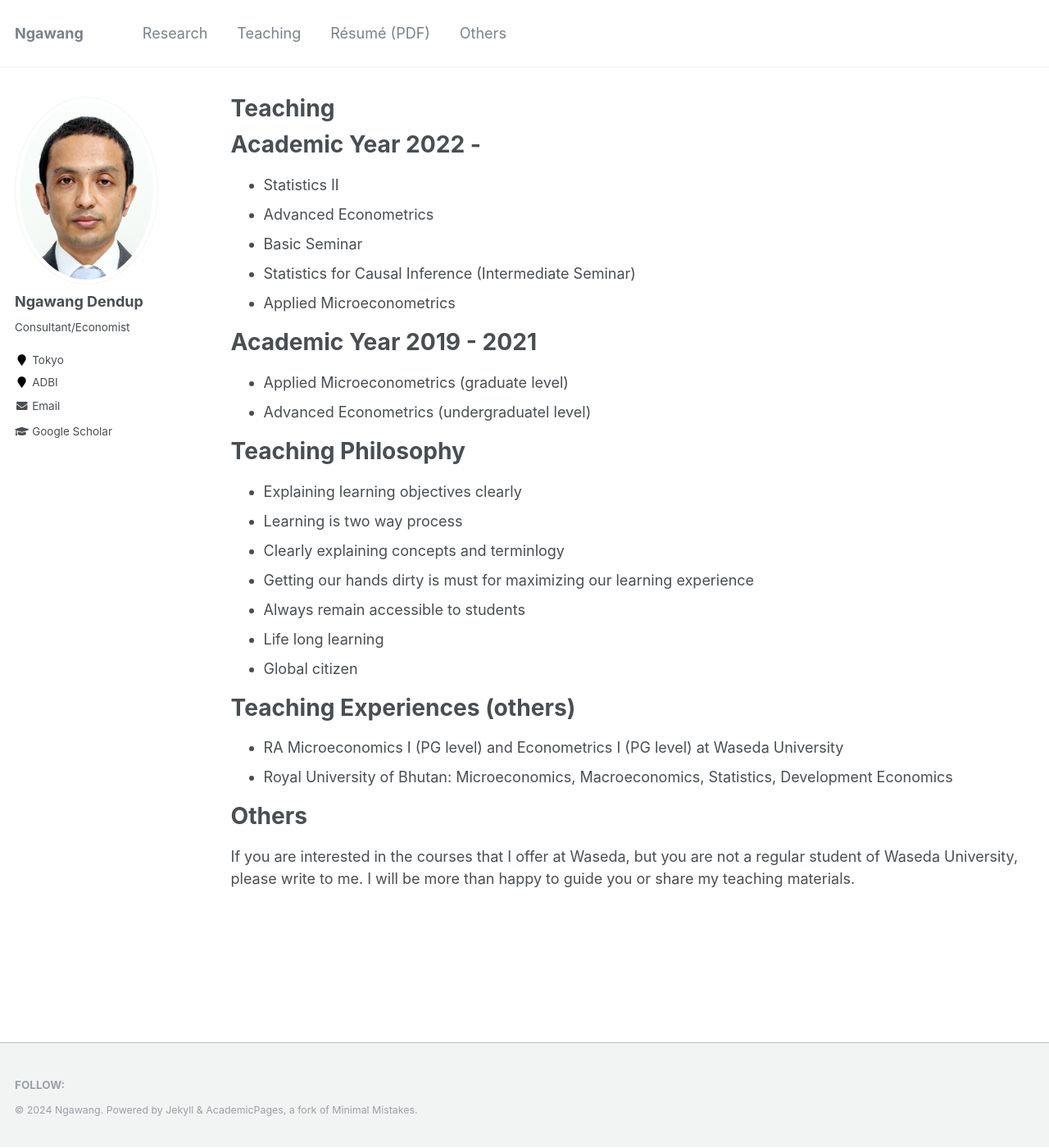
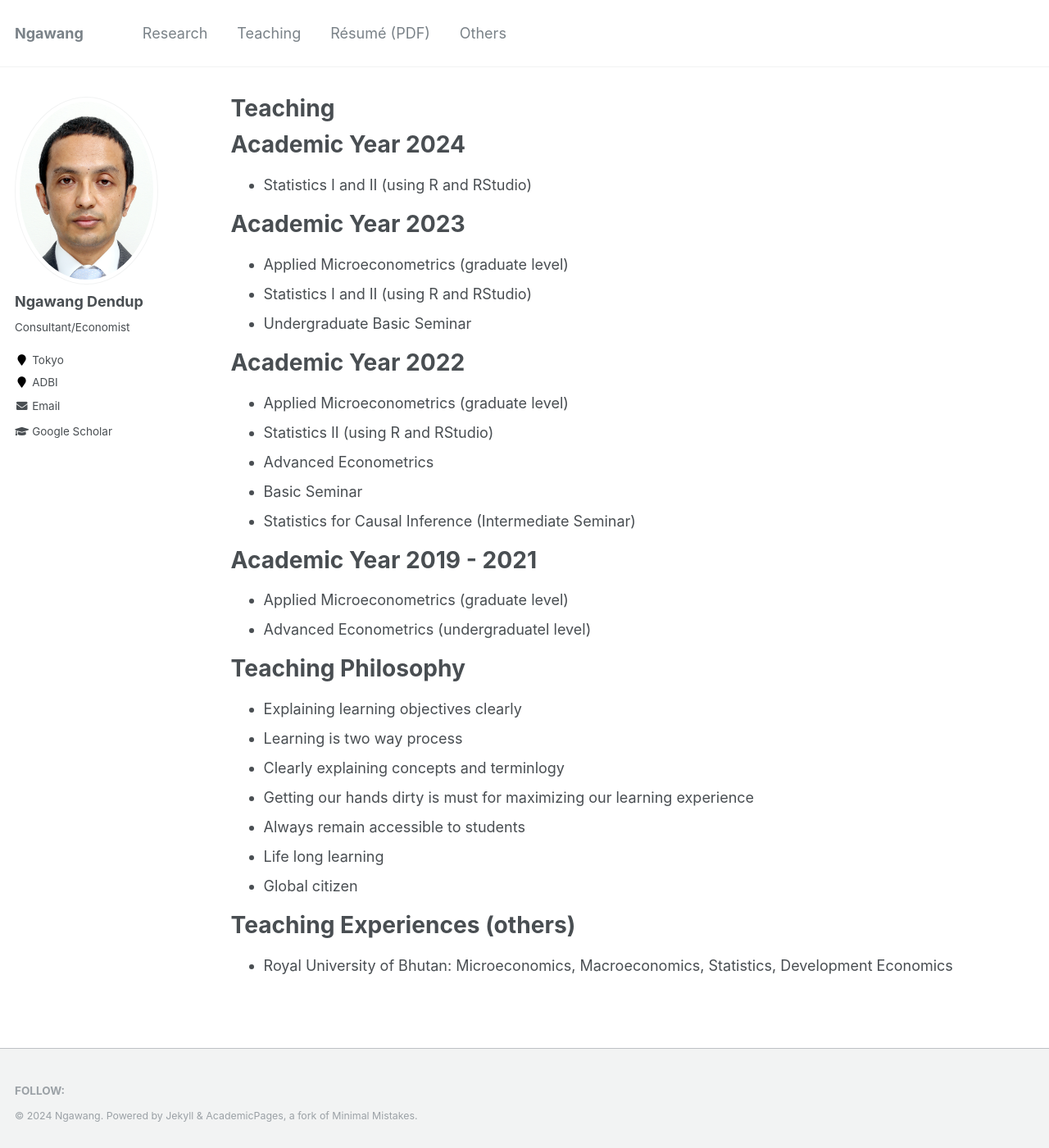
Before and after one commit to NgawangDendup/ngawangdendup.github.io, a Jekyll site: the page built from _pages/teaching.md, in a window 1280 px wide and 1400 px high. Shown: the whole window at 82% size. Built offline with Jekyll 4.4.1, drawn with Linux system fonts in a browser that asks for light colours.

Commit message:
teaching updated

```diff
--- a/_pages/teaching.md
+++ b/_pages/teaching.md
@@ -6,13 +6,24 @@ author_profile: true
 header:
   og_image: "research/ecdf.png"
 ---
-Academic Year 2022 -
+
+Academic Year 2024
 =====
-- Statistics II
+- Statistics I and II (using R and RStudio)
+
+Academic Year 2023
+=====
+- Applied Microeconometrics (graduate level)
+- Statistics I and II (using R and RStudio)
+- Undergraduate Basic Seminar
+
+Academic Year 2022
+=====
+- Applied Microeconometrics (graduate level)
+- Statistics II (using R and RStudio)
 - Advanced Econometrics
 - Basic Seminar
 - Statistics for Causal Inference (Intermediate Seminar)
-- Applied Microeconometrics
 
 Academic Year 2019 - 2021
 ========
@@ -31,12 +42,7 @@ Teaching Philosophy
 
 Teaching Experiences (others)
 ===================
-- RA Microeconomics I (PG level) and Econometrics I (PG level) at Waseda University
 - Royal University of Bhutan: Microeconomics, Macroeconomics, Statistics, Development Economics
-
-Others
-======
-If you are interested in the courses that I offer at Waseda, but you are not a regular student of Waseda University, please write to me. I will be more than happy to guide you or share my teaching materials.
 
 <nbsp>
 
```
